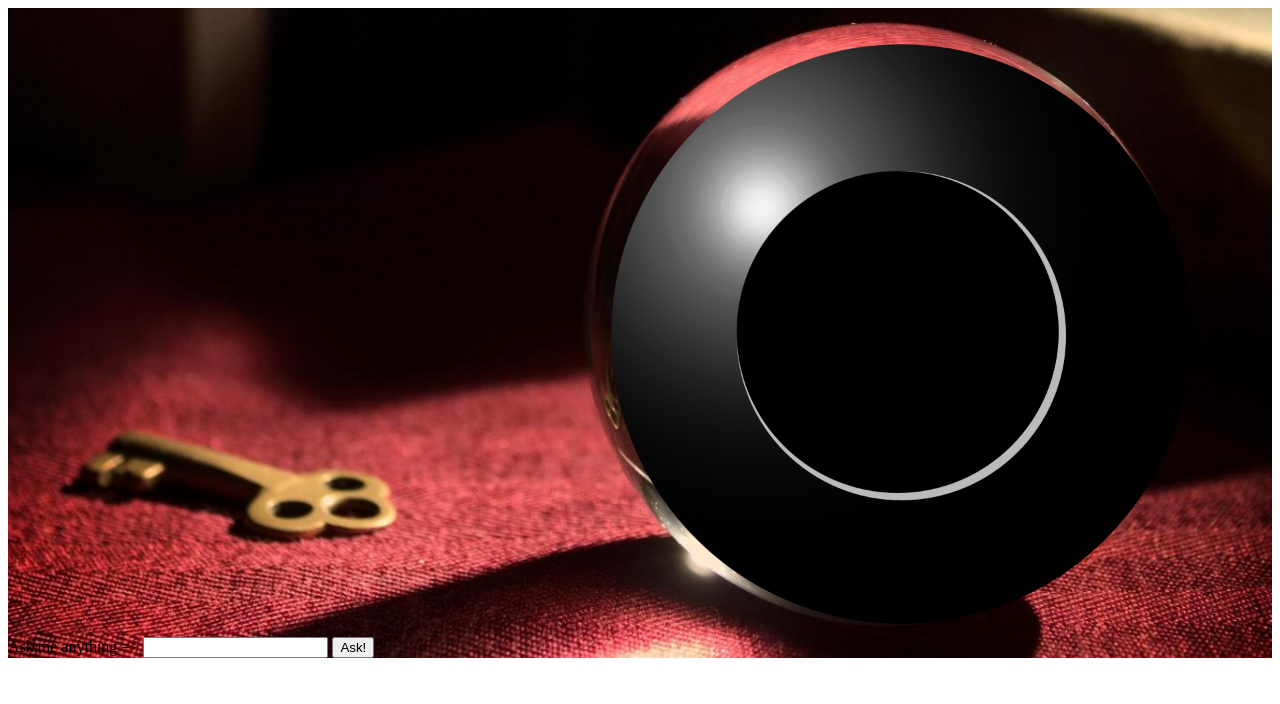
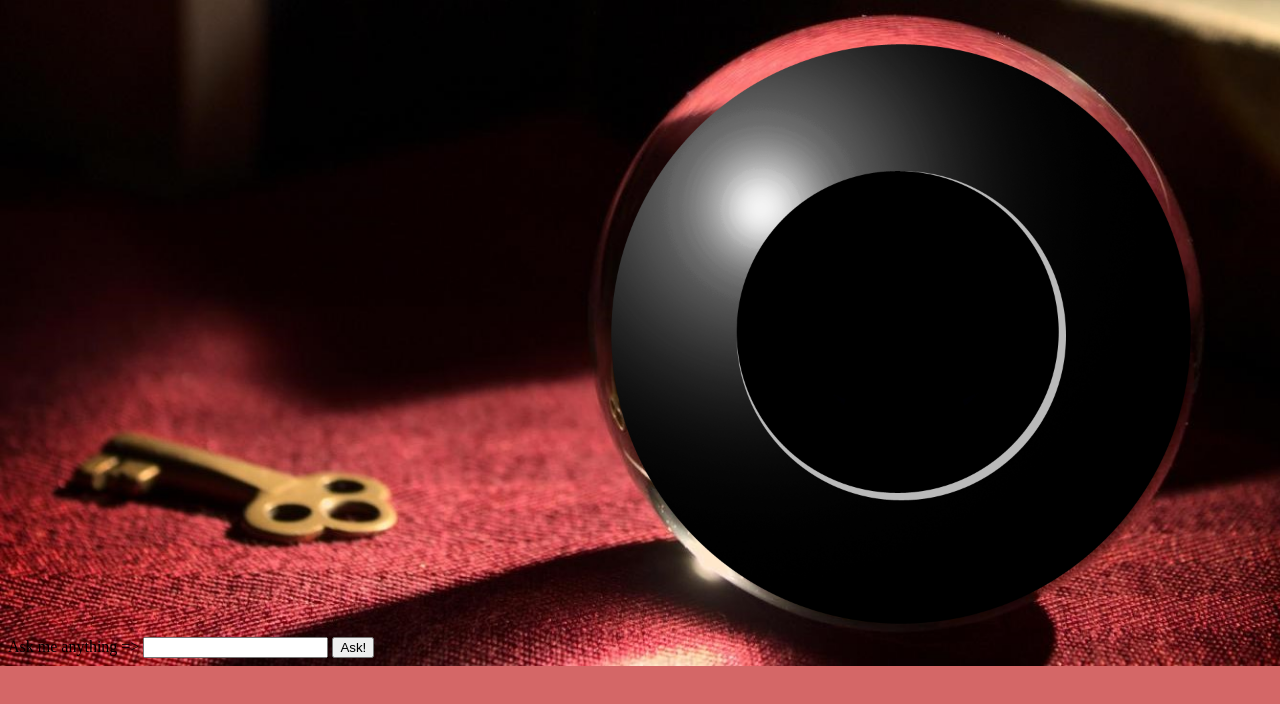
Before and after one commit to forserg2015/magic8ball, a plain HTML site: page index.html in a window 1280 px wide. Drawn offline with Linux system fonts and the light colour scheme.

Commit message:
some changes

```diff
--- a/index.html
+++ b/index.html
@@ -10,10 +10,7 @@
 <body>
 
 
-
-  <div class="container" id="div">
-
-      <div id="div1">
+      <div id="ball">
         <img id="myImage" src= "images\magic8ball_start.png">
       </div>
 
--- a/magic8.js
+++ b/magic8.js
@@ -31,12 +31,8 @@ function path() {
 
    document.getElementById("myImage").setAttribute("src",path());
 
-  //  document.getElementById("myImage").setAttribute("style", "margin-top: 1000px;");
-  //  document.getElementById("myImage").setAttribute("style", "text-align:center");
-
   };
 
 
  document.getElementById("myImage").setAttribute("height", "600");
  document.getElementById("myImage").setAttribute("width", "600");
-//  document.getElementById("myImage").setAttribute("style", "margin-top: 80px");
--- a/magicstyle.css
+++ b/magicstyle.css
@@ -2,14 +2,14 @@
 
 
 
-#div{
+body{
     background: url(../images/pic11.jpg);
     background-color: #d46767;
     background-repeat: no-repeat;
     background-size: cover;
     }
 
-#div1{
+#ball{
     padding-inline-start: 47%;
     padding-top: 2%;
   }
```
Lines whose indentation alone changed are shown as unchanged.
